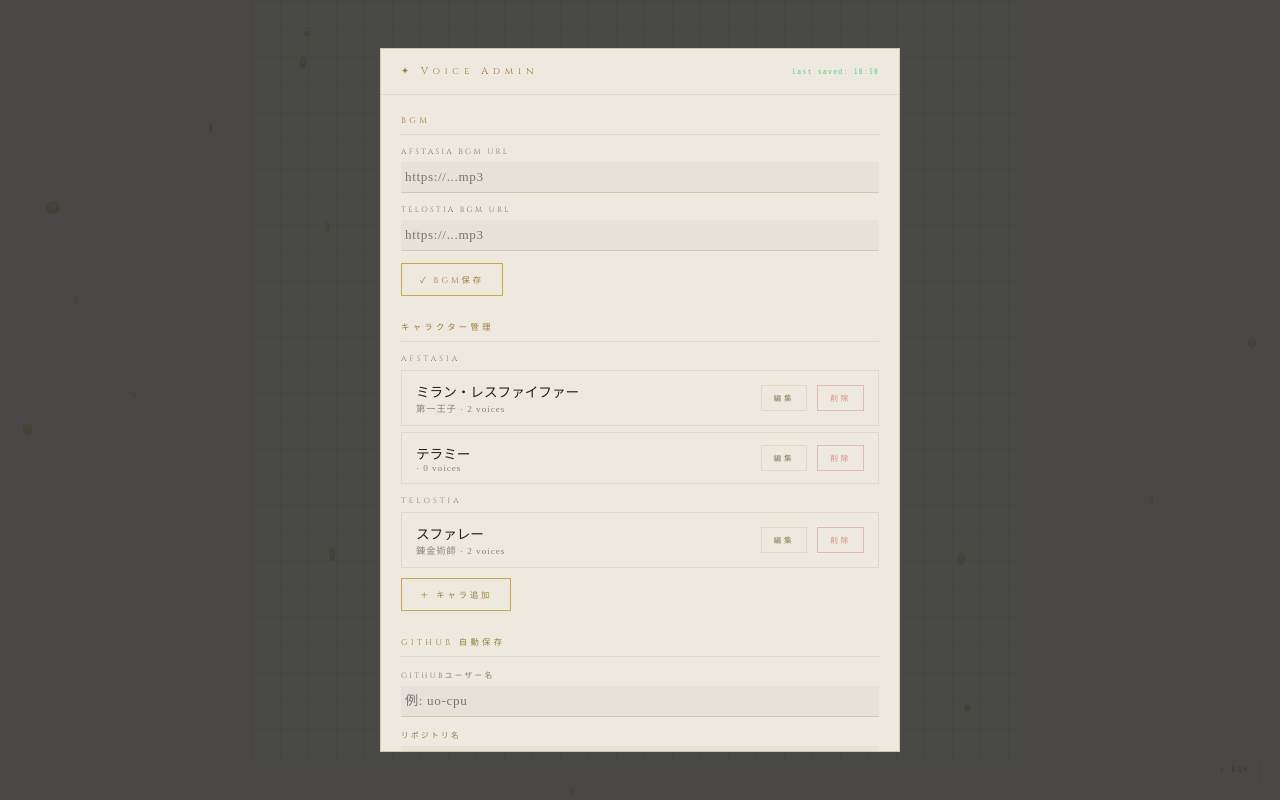
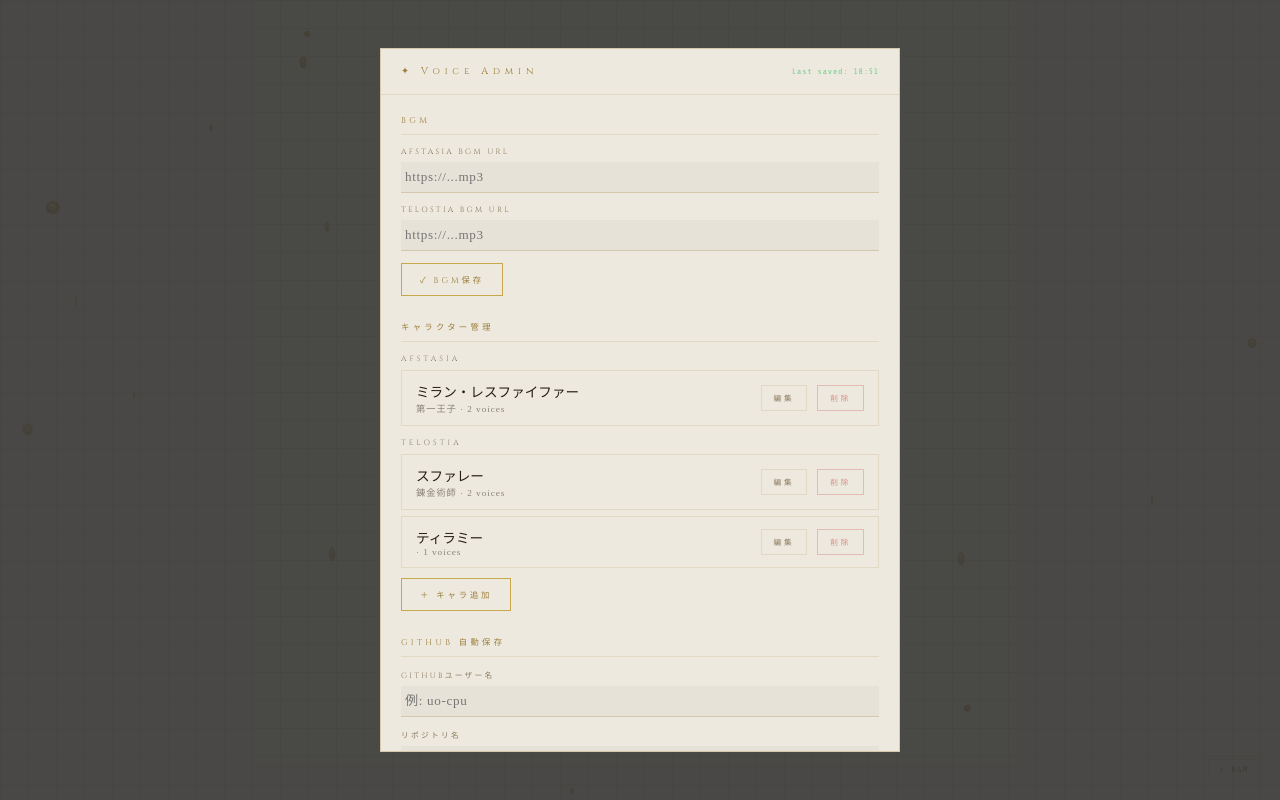
Before and after one commit to uo-cpu/ArcadicOff, a plain HTML site: page voice.html in a window 1280 px wide. Drawn offline with nearby package versions, Linux system fonts and the light colour scheme.

Commit message:
voice data updated 2026/3/11 18:51:54

```diff
--- a/voice.html
+++ b/voice.html
@@ -710,7 +710,7 @@ body.world-te .main-footer{border-color:var(--te-border);color:var(--te-dim);}
   <div class="admin-panel">
     <div class="admin-header">
       <div class="admin-title">✦ Voice Admin</div>
-      <div class="admin-save-status" id="admin-save-status" style="color: rgba(80, 200, 120, 0.8);">Last saved: 18:50</div>
+      <div class="admin-save-status" id="admin-save-status" style="color: rgba(80, 200, 120, 0.8);">Last saved: 18:51</div>
     </div>
     <div class="admin-body">
 
@@ -740,13 +740,6 @@ body.world-te .main-footer{border-color:var(--te-border);color:var(--te-dim);}
         </div>
         <button class="admin-btn" onclick="adminEditChar('afstasia',0)" style="font-size:.48rem;padding:6px 12px;">編集</button>
         <button class="admin-btn" onclick="adminDeleteChar('afstasia',0)" style="font-size:.48rem;padding:6px 12px;border-color:rgba(200,80,80,.3);color:rgba(200,80,80,.6);">削除</button>
-      </div><div class="admin-char-item">
-        <div style="flex:1;">
-          <div style="font-family:'Noto Serif JP',serif;font-size:.85rem;">テラミー</div>
-          <div style="font-size:.58rem;opacity:.5;letter-spacing:.1em;"> · 0 voices</div>
-        </div>
-        <button class="admin-btn" onclick="adminEditChar('afstasia',1)" style="font-size:.48rem;padding:6px 12px;">編集</button>
-        <button class="admin-btn" onclick="adminDeleteChar('afstasia',1)" style="font-size:.48rem;padding:6px 12px;border-color:rgba(200,80,80,.3);color:rgba(200,80,80,.6);">削除</button>
       </div><div style="font-family: Cinzel, serif; font-size: 0.48rem; letter-spacing: 0.4em; opacity: 0.5; margin: 12px 0px 6px;">TELOSTIA</div><div class="admin-char-item">
         <div style="flex:1;">
           <div style="font-family:'Noto Serif JP',serif;font-size:.85rem;">スファレー</div>
@@ -754,6 +747,13 @@ body.world-te .main-footer{border-color:var(--te-border);color:var(--te-dim);}
         </div>
         <button class="admin-btn" onclick="adminEditChar('telostia',0)" style="font-size:.48rem;padding:6px 12px;">編集</button>
         <button class="admin-btn" onclick="adminDeleteChar('telostia',0)" style="font-size:.48rem;padding:6px 12px;border-color:rgba(200,80,80,.3);color:rgba(200,80,80,.6);">削除</button>
+      </div><div class="admin-char-item">
+        <div style="flex:1;">
+          <div style="font-family:'Noto Serif JP',serif;font-size:.85rem;">ティラミー</div>
+          <div style="font-size:.58rem;opacity:.5;letter-spacing:.1em;"> · 1 voices</div>
+        </div>
+        <button class="admin-btn" onclick="adminEditChar('telostia',1)" style="font-size:.48rem;padding:6px 12px;">編集</button>
+        <button class="admin-btn" onclick="adminDeleteChar('telostia',1)" style="font-size:.48rem;padding:6px 12px;border-color:rgba(200,80,80,.3);color:rgba(200,80,80,.6);">削除</button>
       </div></div>
         <div class="admin-btn-row">
           <button class="admin-btn primary" onclick="adminAddChar()">＋ キャラ追加</button>
@@ -783,7 +783,7 @@ body.world-te .main-footer{border-color:var(--te-border);color:var(--te-dim);}
           <button class="admin-btn primary" onclick="saveGHSettings()">✓ 設定保存</button>
           <button class="admin-btn primary" onclick="pushToGitHub()">🚀 GitHubに保存</button>
         </div>
-        <div id="gh-status" style="font-size:.58rem;letter-spacing:.15em;margin-top:8px;min-height:14px;">⏳ 保存中...</div>
+        <div id="gh-status" style="font-size: 0.58rem; letter-spacing: 0.15em; margin-top: 8px; min-height: 14px;">⏳ 保存中...</div>
       </div>
 
       <div class="admin-btn-row" style="margin-top:8px;">
@@ -818,13 +818,6 @@ let voiceData = {
           "url": ""
         }
       ]
-    },
-    {
-      "id": "テラミー_1773222623339",
-      "name": "テラミー",
-      "role": "",
-      "world": "afstasia",
-      "voices": []
     }
   ],
   "telostia": [
@@ -840,6 +833,18 @@ let voiceData = {
         },
         {
           "text": "セリフをここに入力してください。",
+          "url": ""
+        }
+      ]
+    },
+    {
+      "id": "テラミー_1773222623339",
+      "name": "ティラミー",
+      "role": "",
+      "world": "telostia",
+      "voices": [
+        {
+          "text": "僕ティラミーっていうんだ",
           "url": ""
         }
       ]
```
